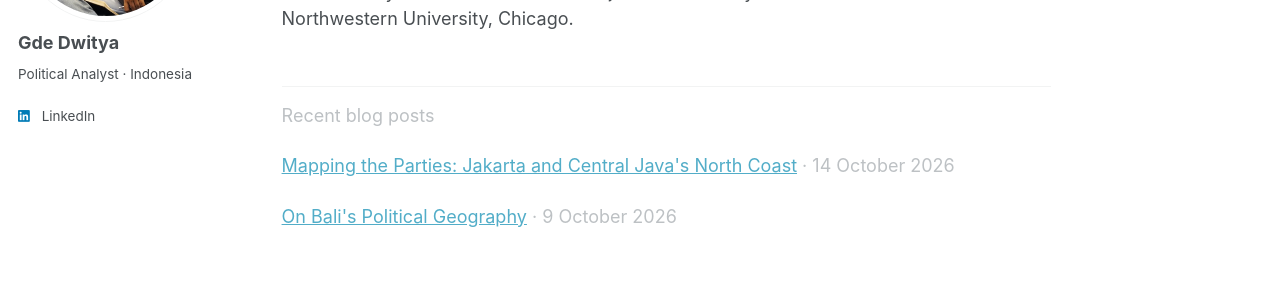
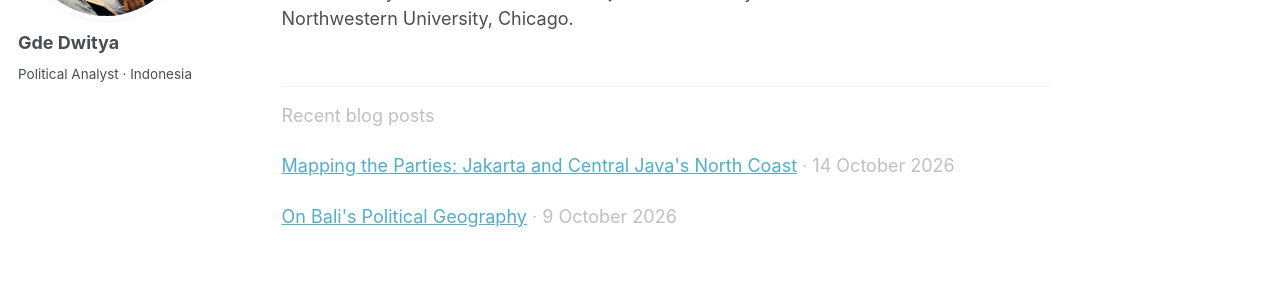
Before and after one commit to gddwty/gddwty.github.io, a Jekyll site: the page built from _pages/about.md, in a window 1280 px wide. Shown: the part 254-554 px from the top of the page. Built offline with Jekyll 4.4.1, drawn with Linux system fonts in a browser that asks for light colours; a style sheet for code colours, icons or effects is not loaded.

Commit message:
remove linkedin

```diff
--- a/_config.yml
+++ b/_config.yml
@@ -66,7 +66,7 @@ author:
   keybase          : # Username
   instagram        : # Username
   lastfm           : # Username
-  linkedin         : "gde-dwitya-arief-metera-141127286"
+  linkedin         : # Username "gde-dwitya-arief-metera-141127286" (removed from sidebar 2026-10-14)
   mastodon         : # URL
   medium           : # URL
   pinterest        : # Username
--- a/_includes/author-profile.html
+++ b/_includes/author-profile.html
@@ -23,8 +23,6 @@
   <div class="author__urls-wrapper">
     {% if author.linkedin %}
     <a class="btn btn--inverse author__contact" href="https://www.linkedin.com/in/{{ author.linkedin }}" target="_blank" rel="noopener"><i class="fab fa-fw fa-linkedin" aria-hidden="true"></i> Contact</a>
-    {% else %}
-    <button class="btn btn--inverse">Follow</button>
     {% endif %}
     <ul class="author__urls social-icons">
       <!-- Font Awesome icons / Biographic information  -->
```
